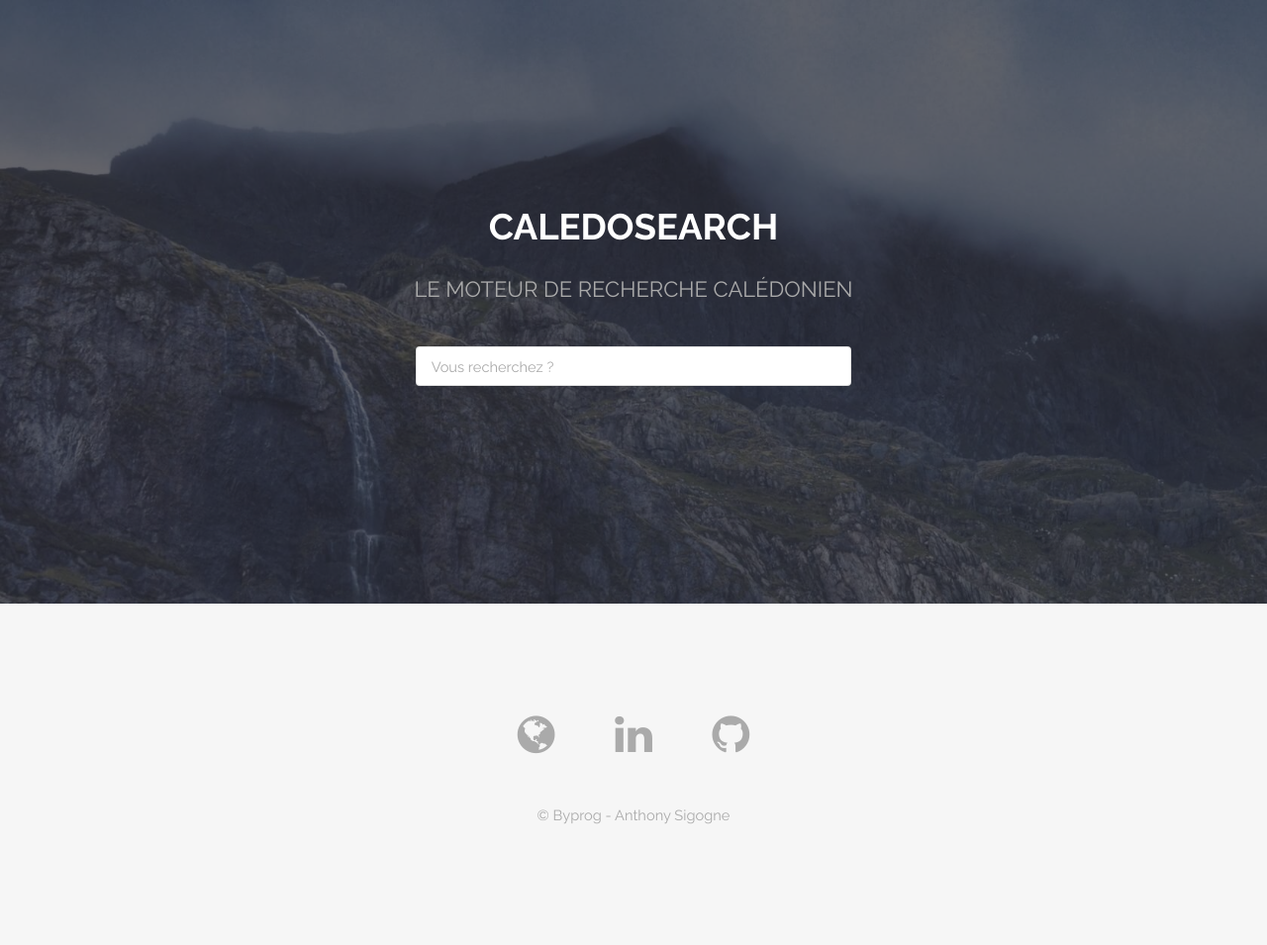
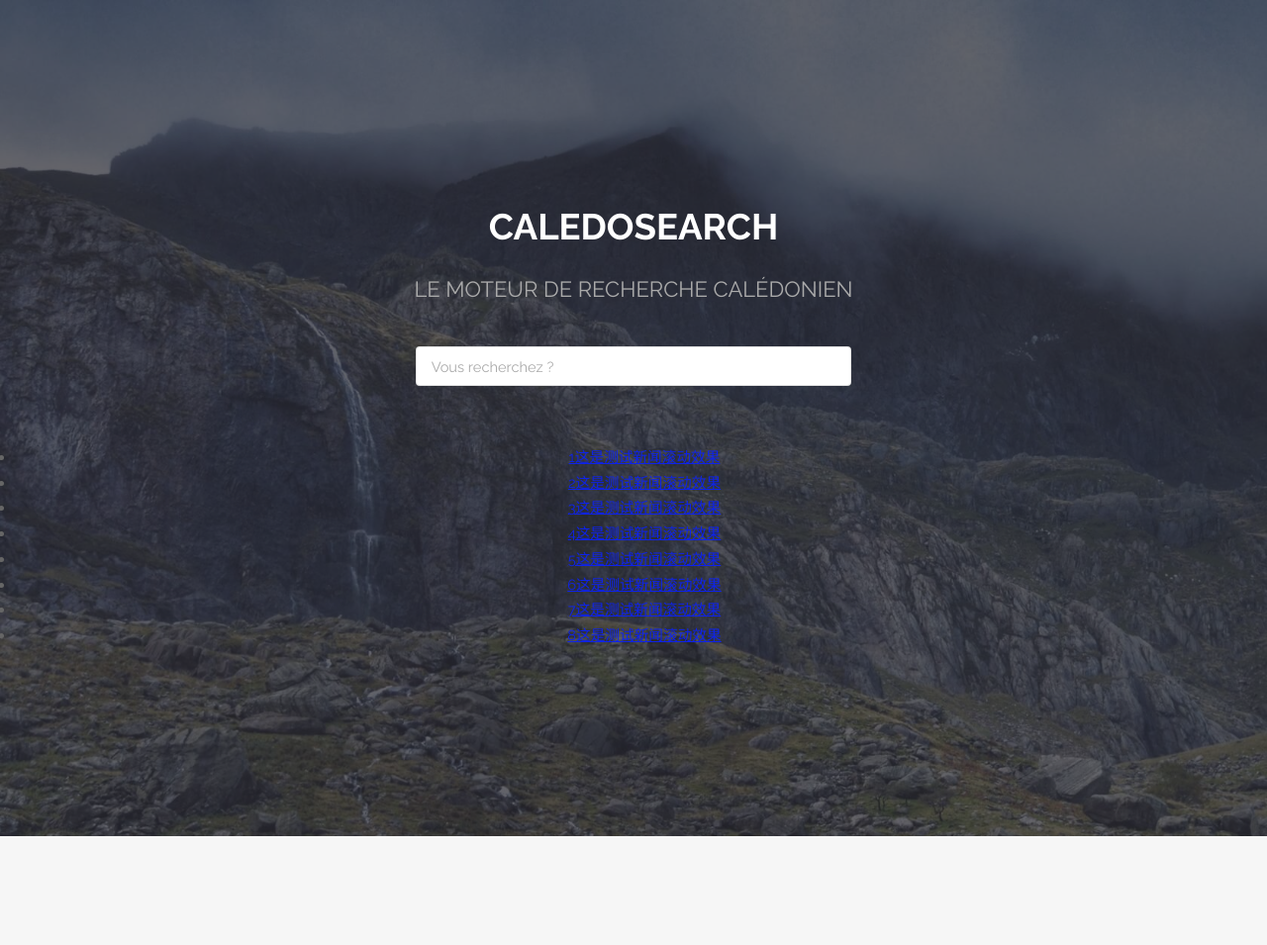
Before and after one commit to serryuer/search-engine-ui, a Flask app: page / in a window 1280 px wide. Shown: the top 955 px of the page at 99% size. Before the commit the page ends 833 px from the top, so only its background shows below. Run offline with Flask 2, Linux system fonts and the light colour scheme.

Commit message:
add show of source/time/similar news and update the problem set of readme

```diff
--- a/index.py
+++ b/index.py
@@ -40,21 +40,10 @@ def search():
     if query:
         # query search engine
         try:
-            # r = requests.post('http://%s:%s/search'%(host, port), data = {
-            #     'query':query,
-            #     'hits':hits,
-            #     'start':start
-            # })
-            # data = json.loads(s='{"total": 1,"results": [{"title": "Anthony Sigogne / Freelance / Full-Stack Developer",\
-            #     "description": "Full-Stack Developer specialized in new technologies and innovative IT solutions.",\
-            #         "url": "https://www.byprog.com/en/"}]}')
             data = query_engine.query(query)
         except:
             return "Error, check your installation"
 
-        # get data and compute range of results pages
-        # data = r.json()
-        # data
         i = int(start/hits)
         maxi = 1+int(data["total"]/hits)
         range_pages = range(
@@ -104,52 +93,3 @@ def reference():
     return "Votre demande a bien été prise en compte et sera traitée dans les meilleurs délais."
 
 # -- JINJA CUSTOM FILTERS -- #
-
-
-@app.template_filter('truncate_title')
-def truncate_title(title):
-    """
-    Truncate title to fit in result format.
-    """
-    return title if len(title) <= 70 else title[:70]+"..."
-
-
-@app.template_filter('truncate_description')
-def truncate_description(description):
-    """
-    Truncate description to fit in result format.
-    """
-    if len(description) <= 160:
-        return description
-
-    cut_desc = ""
-    tag_position = 0
-    ready_to_end = False
-    for i, letter in enumerate(description):
-        if i == 160:
-            ready_to_end = True
-        if ready_to_end and tag_position == 0:
-            break
-        if letter == '<' and tag_position == 0:
-            tag_position = 1
-        if letter == '>' and tag_position == 1:
-            tag_position = 2
-        if letter == '>' and tag_position == 2:
-            tag_position = 0
-        cut_desc += letter
-    cut_desc.replace
-    print(cut_desc)
-    return cut_desc
-
-@app.template_filter('truncate_url')
-def truncate_url(url):
-    """
-    Truncate url to fit in result format.
-    """
-    url = parse.unquote(url)
-    if len(url) <= 60:
-        return url
-    url = url[:-1] if url.endswith("/") else url
-    url = url.split("//", 1)[1].split("/")
-    url = "%s/.../%s" % (url[0], url[-1])
-    return url[:60]+"..." if len(url) > 60 else url
--- a/static/spatial/assets/css/main.css
+++ b/static/spatial/assets/css/main.css
@@ -2004,6 +2004,15 @@
 
 		}
 
+		.left-source, .right-similar{
+			display:inline-block
+		}
+
+		.newsinfo .right-similar{
+			float:right
+		}
+
+
 /* Feature */
 
 	.feature-grid {
--- a/templates/spatial/index.html
+++ b/templates/spatial/index.html
@@ -24,10 +24,24 @@
 		<ul class="actions">
 			<li>
 				<form action="/" method="GET" name="search" role="search">
-						<input id="query" name="query" type="text" value="" placeholder="Vous recherchez ?"/>
+					<input id="query" name="query" type="text" value="" placeholder="Vous recherchez ?" />
 				</form>
 			</li>
 		</ul>
+		<div id="news" onmouseover="tz()" onmouseout="ks()">
+			<ul id="p1">
+				<li><a href="">1这是测试新闻滚动效果</a></li>
+				<li><a href="">2这是测试新闻滚动效果</a></li>
+				<li><a href="">3这是测试新闻滚动效果</a></li>
+				<li><a href="">4这是测试新闻滚动效果</a></li>
+				<li><a href="">5这是测试新闻滚动效果</a></li>
+				<li><a href="">6这是测试新闻滚动效果</a></li>
+				<li><a href="">7这是测试新闻滚动效果</a></li>
+				<li><a href="">8这是测试新闻滚动效果</a></li>
+			</ul>
+			<ul id="p2">
+			</ul>
+		</div>
 	</section>
 	{%endif%}
 
@@ -35,13 +49,18 @@
 	{%if query%}
 	<section id="three" class="wrapper style1">
 		<div class="image rounded" style="float:left;margin-left:30px;top:-20px;margin-right:20px">
-				<a href="/"><img src="static/spatial/images/caledonie.jpg" alt="" style="width:100px;height:100px"/></a>
+			<a href="/"><img src="static/spatial/images/caledonie.jpg" alt="" style="width:100px;height:100px" /></a>
 		</div>
 		<div class="container">
 			<form action="/" method="GET" name="search" role="search">
 				<header class="major special">
 					<input name="query" id="query" type="text" style="display:none" value="{{query}}"></input>
-						<h2 id="queryeditable" contenteditable="true">{{query}} <svg focusable="false" xmlns="http://www.w3.org/2000/svg" viewBox="0 0 24 24"><path d="M15.5 14h-.79l-.28-.27C15.41 12.59 16 11.11 16 9.5 16 5.91 13.09 3 9.5 3S3 5.91 3 9.5 5.91 16 9.5 16c1.61 0 3.09-.59 4.23-1.57l.27.28v.79l5 4.99L20.49 19l-4.99-5zm-6 0C7.01 14 5 11.99 5 9.5S7.01 5 9.5 5 14 7.01 14 9.5 11.99 14 9.5 14z"></path></svg></h2>
+					<h2 id="queryeditable" contenteditable="true">{{query}} <svg focusable="false"
+							xmlns="http://www.w3.org/2000/svg" viewBox="0 0 24 24">
+							<path
+								d="M15.5 14h-.79l-.28-.27C15.41 12.59 16 11.11 16 9.5 16 5.91 13.09 3 9.5 3S3 5.91 3 9.5 5.91 16 9.5 16c1.61 0 3.09-.59 4.23-1.57l.27.28v.79l5 4.99L20.49 19l-4.99-5zm-6 0C7.01 14 5 11.99 5 9.5S7.01 5 9.5 5 14 7.01 14 9.5 11.99 14 9.5 14z">
+							</path>
+						</svg></h2>
 					<p>About {{total}} results ({{response_time}} seconds)</p>
 				</header>
 			</form>
@@ -50,10 +69,15 @@
 				<div class="feature">
 					<div class="content">
 						<header>
-								<h4><a href="{{result.url}}">{{result.title|safe|truncate_title}}</a></h4>
-								<p>{{result.url|truncate_url}}</p>
+							<h4><a href="{{result.url}}">{{result.title|safe}}</a></h4>
 						</header>
-							<p>{{result.description|safe|truncate_description}}</p>
+						<div class="newsinfo">
+							<div class="left-source">
+								<p>{{result.source}}&nbsp;&nbsp;&nbsp;&nbsp;&nbsp;&nbsp;{{result.publish_time}}</p>
+							</div>
+							<div class="right-similar"><a href="#">相似新闻</a></div>
+						</div>
+						<p>{{result.description|safe}}</p>
 					</div>
 				</div>
 				{%endfor%}
@@ -64,15 +88,18 @@
 
 			<ul class="pagination">
 				<li class="pagination-item--wide first">
-						<a class="pagination-link--wide first {%if page==0%}disabled{%endif%}" href="/?query={{query}}&start={{(page-1)*hits}}&hits={{hits}}">Previous</a>
+					<a class="pagination-link--wide first {%if page==0%}disabled{%endif%}"
+						href="/?query={{query}}&start={{(page-1)*hits}}&hits={{hits}}">Previous</a>
 				</li>
 				{% for i in range_pages %}
-					<li class="pagination-item {%if page == i%}is-active{%endif%} {%if loop.index0 == 0%}first-number{%endif%}">
+				<li
+					class="pagination-item {%if page == i%}is-active{%endif%} {%if loop.index0 == 0%}first-number{%endif%}">
 					<a class="pagination-link" href="/?query={{query}}&start={{i*hits}}&hits={{hits}}">{{i+1}}</a>
 				</li>
 				{% endfor %}
 				<li class="pagination-item--wide last">
-						<a class="pagination-link--wide last {%if page==maxpage%}disabled{%endif%}" href="/?query={{query}}&start={{(page+1)*hits}}&hits={{hits}}">Next</a>
+					<a class="pagination-link--wide last {%if page==maxpage%}disabled{%endif%}"
+						href="/?query={{query}}&start={{(page+1)*hits}}&hits={{hits}}">Next</a>
 				</li>
 			</ul>
 
@@ -120,7 +147,8 @@
 		<div class="container">
 			<ul class="icons">
 				<li><a href="https://www.byprog.com" target="_blank" class="icon fa-globe"></a></li>
-					<li><a href="https://www.linkedin.com/in/anthonysigogne/" target="_blank" class="icon fa-linkedin"></a></li>
+				<li><a href="https://www.linkedin.com/in/anthonysigogne/" target="_blank" class="icon fa-linkedin"></a>
+				</li>
 				<li><a href="https://github.com/AnthonySigogne" target="_blank" class="icon fa-github"></a></li>
 			</ul>
 			<ul class="copyright">
@@ -138,4 +166,5 @@
 	<script src="static/spatial/assets/js/paginate.js"></script>
 
 </body>
+
 </html>
```
Also changed, not shown: query.py (+22 -5 lines), README.md, 1 other file. Lines whose indentation alone changed are shown as unchanged.
